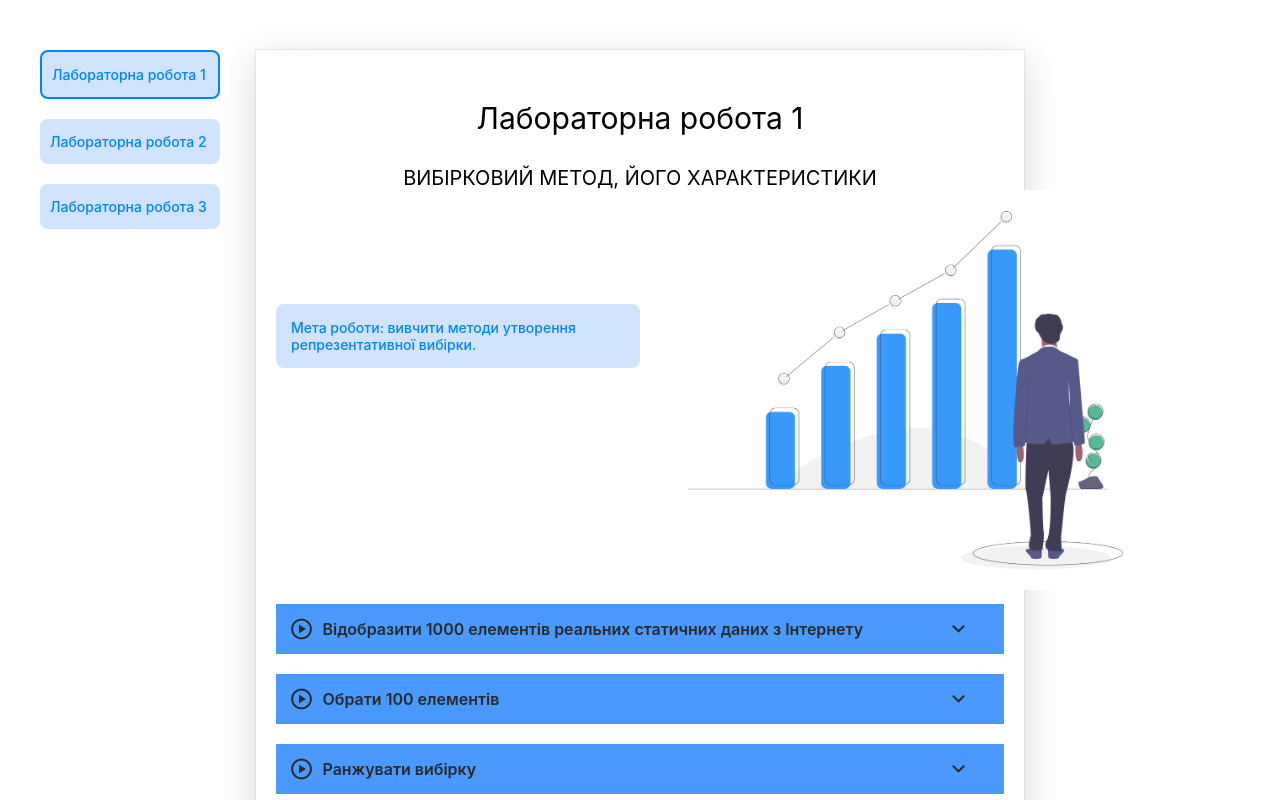
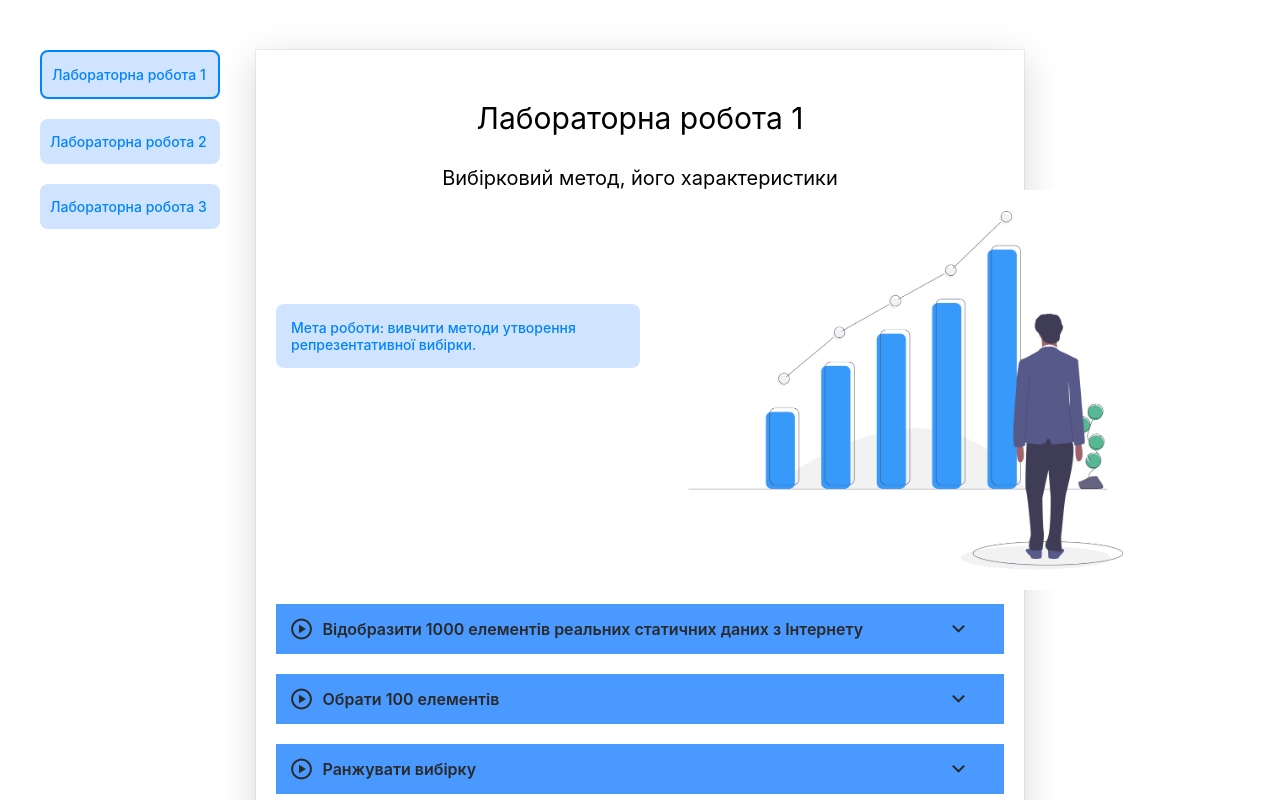
Before and after one commit to iDisbalance/statistics, a React (Create React App) app: page / in a window 1280 px wide. Shown: the top 800 px of the page. Built offline with nearby package versions, Linux system fonts and the light colour scheme; a web font is replaced by a local one.

Commit message:
bistrofix

```diff
--- a/src/Template/Task.js
+++ b/src/Template/Task.js
@@ -108,19 +108,15 @@ const Task = ({ text, onRun, data }) => {
                                 <td className="tableCell first">
                                     Сума
                                 </td>
-                                <td className="tableCell"/>
-                                <td className="tableCell"/>
                                 {
                                     data.sums.map(sum => {
                                         return (
-                                            <td className="tableCell first">
+                                            <td className={sum ? "tableCell first" : "tableCell"}>
                                                 {sum}
                                             </td>
                                         )
                                     })
                                 }
-                                <td className="tableCell"/>
-                                <td className="tableCell"/>
                             </tr>
                         </table>
                     ) : data?.line ? <Line options={data.line.options} data={data.line.data}/> :
--- a/src/labs/Lab1.js
+++ b/src/labs/Lab1.js
@@ -120,7 +120,7 @@ const Lab1 = () => {
 
     const labDescription = {
         number: 1,
-        name: 'ВИБІРКОВИЙ МЕТОД, ЙОГО ХАРАКТЕРИСТИКИ',
+        name: 'Вибірковий метод, його характеристики',
         goal: 'вивчити методи утворення репрезентативної вибірки.',
         tasks: [
             {
--- a/src/labs/Lab2.js
+++ b/src/labs/Lab2.js
@@ -19,7 +19,7 @@ const Lab2 = ({generatedArr, setGeneratedArr}) => {
     const [moda, setModa] = useState('')
 
     const task8 = () => {
-        const numbers = generateArrayOfNumbers(100, false, 97, 142)
+        const numbers = generateArrayOfNumbers(100, false, 35, 80)
         setGeneratedArr(numbers)
     }
 
@@ -246,8 +246,8 @@ const Lab2 = ({generatedArr, setGeneratedArr}) => {
             buf = buf + ni
             Xstart += roundedK
         }
-        result.sums = [Math.round(result.collectedFrequency[result.collectedFrequency.length - 1]),
-        Math.round(result.subFrequency.reduce((previousValue, currentValue) => previousValue + currentValue))]
+        result.sums = [null, null, Math.round(result.collectedFrequency[result.collectedFrequency.length - 1]),
+        Math.round(result.subFrequency.reduce((previousValue, currentValue) => previousValue + currentValue)), null, null]
         return result
     }
 
--- a/src/labs/Lab3.js
+++ b/src/labs/Lab3.js
@@ -7,6 +7,7 @@ const Lab3 = ({generatedArr, setGeneratedArr}) => {
 
     const [data1, setData1] = useState('')
     const [data2, setData2] = useState('')
+    const [data3, setData3] = useState('')
 
     const task1 = () => {
         const sum = generatedArr.reduce(
@@ -19,16 +20,11 @@ const Lab3 = ({generatedArr, setGeneratedArr}) => {
             presigmaValue += Math.pow((element - a), 2)
         });
         const sigma = Math.round((presigmaValue / generatedArr.length) * 100) / 100
-        let intro = `Наша виборка була згенерована за нормальним розподілом,
-отже необхідно знайти 2 параметри: а і сігму в квадраті.
-Маємо наступні функції для оцінки параметрів:
-а = 1/n * sum(xi)
-сігма в квадраті = 1/n * sum((xi - xB)^2)
-
-Знайдемо оцінки даних параметрів методом максимальної правдоподібності:
-a = ${a}
-сігма в квадраті = ${sigma}
-`
+        let intro = `Маємо вибірку, згенеровану за нормальним розподілом./n
+Шукані теоретичні параметри нормального розподілу: параметр а та дисперсія випадкової величини (стандартне відхилення)./n
+Параметр а обчислюється за формулою: а = 1 / n * sum(Хi).
+Дисперсія випадкової величини дорівнює 1 / n * sum((Хi - Хв)^2)/n
+У результаті обчислень отримали: a = ${a}; D = ${sigma}`
         setData1(intro)
     }
 
@@ -41,7 +37,6 @@ a = ${a}
         let xy = 0
         let x2y = 0
         const tableData = makeTableData(generatedArr)
-        console.log(tableData)
         tableData.intervalMiddles.forEach((middle, id) => {
             xi += middle
             xi2 += Math.round(Math.pow(middle, 2))
@@ -55,38 +50,99 @@ a = ${a}
         const da = determinant([[x2y,xy,yi],[xi3,xi2,Math.round(xi)],[xi2,Math.round(xi),tableData.intervalMiddles.length]])
         const db = determinant([[xi4,xi3,xi2],[x2y,xy,yi],[xi2,Math.round(xi),tableData.intervalMiddles.length]])
         const dc = determinant([[xi4,xi3,xi2],[xi3,xi2,Math.round(xi)],[x2y,xy,yi]])
-        const a = Math.round(100 * (da / dMain)) / 100
-        const b = Math.round(100 * (db / dMain)) / 100
-        const c = Math.round(100 * (dc / dMain)) / 100
-        let intro = `Маємо нормальний розподіл, отже залежність між
-значеннями інтервального розподілу та частостями цих значень є параболічною.
-Необхідно знайти параметри функції залежності
-y = (yi - ax^2 - bx - c)^2
+        const a = Math.round(10000 * (da / dMain)) / 10000
+        const b = Math.round(10000 * (db / dMain)) / 10000
+        const c = Math.round(10000 * (dc / dMain)) / 10000
+        let intro = `Оскільки вибірка згенерована за нормальним розподілом, то залежність між значеннями інтервального розподілу та частостями цих значень є параболічною.
+Функція залежності: y = ax^2 + bx + c/n
+Знайдемо параметри a, b, c/n
+Підставивши значення з розрахункової таблиці у загальні формули для оцінки параметрів, отримали:/n
+${xi4}a + ${xi3}b + ${xi2}c = ${x2y}/n
+${xi3}a + ${xi2}b + ${Math.round(xi)}c = ${xy}/n
+${xi2}a + ${Math.round(xi)}b + ${tableData.intervalMiddles.length}c = ${yi}/n
+Після застосування правила Крамера, маємо: а = ${a}, b = ${b}, c = ${c}/n
+Отже, y = ${a}x^2 - ${b}x + ${c}`
+        setData2(intro)
+    }
 
-Маємо наступне рівняння:
-${xi4}a + ${xi3}b + ${xi2}c = ${x2y}
-${xi3}a + ${xi2}b + ${Math.round(xi)}c = ${xy}
-${xi2}a + ${Math.round(xi)}b + ${tableData.intervalMiddles.length}c = ${yi}
-
-Отримаємо: а = ${a}, b = ${b}, c = ${c}
-y = (yi - ${a}x^2 - ${b}x - ${c})^2`
-        setData2(intro)
+    const task3 = () => {
+        const tableData = makeTableData(generatedArr)
+        const result = {
+            colls: [
+                'i',
+                'Xi',
+                'Xi^2',
+                'Xi^3',
+                'Xi^4',
+                'Yi',
+                'XiYi',
+                'Xi^2Yi'
+            ],
+            i: [],
+            Xi: [],
+            Xi2: [],
+            Xi3: [],
+            Xi4: [],
+            Yi: [],
+            XiYi: [],
+            Xi2Yi: [],
+            sums: []
+        }
+        let xi = 0
+        let xi2 = 0
+        let xi3 = 0
+        let xi4 = 0
+        let yi = 0
+        let xy = 0
+        let x2y = 0
+        tableData.intervalMiddles.forEach((middle, id) => {
+            result.i.push(id + 1)
+            result.Xi.push(middle)
+            result.Xi2.push(Math.round(Math.pow(middle, 2) * 100) / 100)
+            result.Xi3.push(Math.round(Math.pow(middle, 3) * 100) / 100)
+            result.Xi4.push(Math.round(Math.pow(middle, 4) * 100) / 100)
+            result.Yi.push(Math.round(tableData.frequency[id] * 100) / 100)
+            result.XiYi.push(Math.round(middle * tableData.frequency[id] * 100) / 100)
+            result.Xi2Yi.push(Math.round(Math.pow(middle, 2) * tableData.frequency[id] * 100) / 100)
+            xi += middle
+            xi2 += Math.round(Math.pow(middle, 2) * 100) / 100
+            xi3 += Math.round(Math.pow(middle, 3) * 100) / 100
+            xi4 += Math.round(Math.pow(middle, 4) * 100) / 100
+            yi += Math.round(tableData.frequency[id] * 100) / 100
+            xy += Math.round(middle * tableData.frequency[id] * 100) / 100
+            x2y += Math.round(Math.pow(middle, 2) * tableData.frequency[id] * 100) / 100
+        })
+        result.sums = [
+            Math.round(xi * 10) / 10,
+            Math.round(xi2 * 100) / 100,
+            Math.round(xi3 * 100) / 100,
+            Math.round(xi4 * 100) / 100,
+            Math.round(yi * 100) / 100,
+            Math.round(xy * 100) / 100,
+            Math.round(x2y * 100) / 100,
+        ]
+        setData3(result)
     }
 
     const labDescription = {
         number: 3,
         name: 'Статистичні оцінки параметрів розподілу. Точкові оцінки. Методи знаходження точкових оцінок. Метод найменших квадратів дослідження вибірки',
-        goal: 'Навчитися: знаходити точкові оцінки за емпірічними даними вибірки; методом найменших квадратів знайти найкращю залежність між даними інтервального роподілу і частостями отриманих значень.',
+        goal: 'навчитися знаходити точкові оцінки за емпірічними даними вибірки; методом найменших квадратів знайти найкращу залежність між даними інтервального роподілу і частостями отриманих значень.',
         tasks: [
             {
-                text: 'Для вибірки знайти будь-яким методом оцінки теоретичних параметрів розподілу.',
+                text: 'Для вибірки знайти будь-яким методом оцінки теоретичних параметрів розподілу',
                 func: task1,
                 data: data1
             },
             {
+                text: `Cкласти розрахункову таблицю`,
+                func: task3,
+                data: data3
+            },
+            {
                 text: `За полігоном (гістограмою) підібрати теоретичну залежність між
                 значеннями інтервального розподілу та частостями цих значень. Знайти
-                методом найменших квадратів параметри відповідних залежностей.`,
+                методом найменших квадратів параметри відповідних залежностей`,
                 func: task2,
                 data: data2
             }
```
